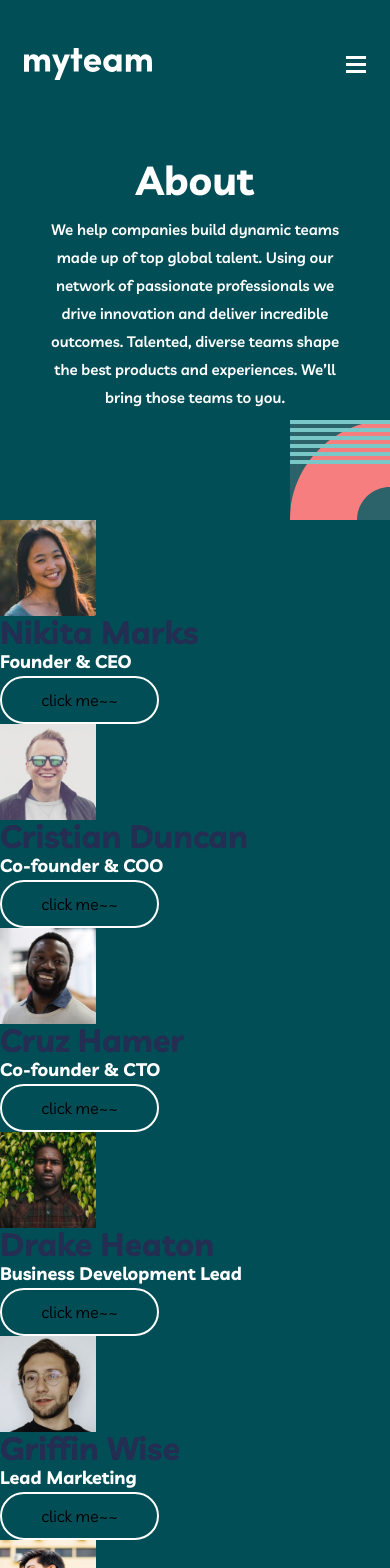
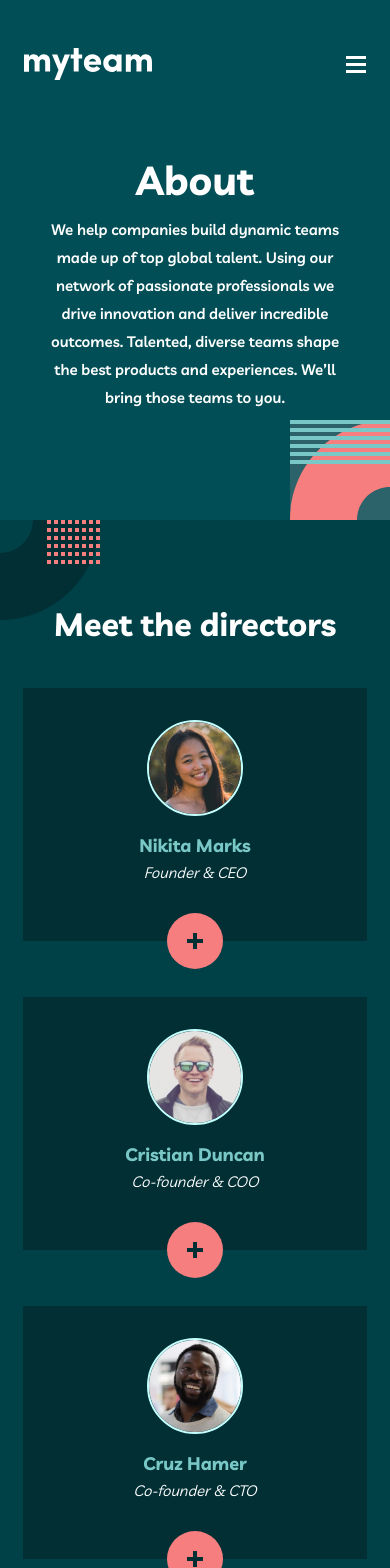
Before and after one commit to Eileenpk/My-Team, a Next.js app: page /About in a window 390 px wide. Shown: the top 1568 px of the page. Built offline with nearby package versions, Linux system fonts and the light colour scheme.

Commit message:
finish: About.js director section mobile CSS

```diff
--- a/pages/About.js
+++ b/pages/About.js
@@ -18,7 +18,8 @@ export default function About() {
         </p>
       </header>
       <main>
-        <section className={styles.directorSection}>
+        <section className={` px-[6%] pt-[88px] pb-[116px] ${styles.directorSection}`} >
+            <h2 className={`mb-12 ${styles.heading2}`}>Meet the directors</h2>
           <DirectorCard
             name="Nikita Marks"
             title="Founder & CEO"
--- a/pages/components/DirectorCard.js
+++ b/pages/components/DirectorCard.js
@@ -1,32 +1,47 @@
 import Image from "next/image";
 import styles from "@/styles/directorCard.module.css";
 import { useState } from "react";
-export default function DirectorCard({
-  name,
-  title,
-  text,
-  src,
-}) {
-  const handleClick = () => {};
-  const [isInfoShown, setIsInfoShown] = useState(false)
+export default function DirectorCard({ name, title, text, src }) {
+
+  const [isInfoShown, setIsInfoShown] = useState(false);
   return (
-    <div className={`${styles.directorCard}`}>
-      <Image src={src} height={96} width={96} alt={`${name}'s avatar`} />
-      <h2>{name}</h2>
-      <h3>{title}</h3>
+    <div className={`mb-14 flex flex-col items-center ${styles.directorCard}`}>
+      {!isInfoShown && <Image
+        src={src}
+        height={96}
+        width={96}
+        alt={`${name}'s avatar`}
+        className={`mt-8 mb-4 ${styles.avatar}`}
+      />}
+      <h3 className={isInfoShown ? `mb-2 mt-8 ${styles.heading3}` : ` ${styles.heading3}`}>{name}</h3>
+     {!isInfoShown && <p className={` ${styles.title}`}>{title}</p>}
       {isInfoShown && (
-        <div>
-          <p>{text}</p>
-          <a href="https://twitter.com/?lang=en">
-            <svg xmlns="http://www.w3.org/2000/svg" width="24" height="20">
+        <div className={`flex flex-col items-center px-[14%] ${styles.info}`}>
+          <p className={``}>{text}</p>
+
+          <div className={`flex mt-6 gap-4`}>
+            <a href="https://twitter.com/?lang=en" aria-label="Open Twitter">
+              <svg
+                className={`${styles.socialIcon}`}
+                alt="Twitter icon"
+                xmlns="http://www.w3.org/2000/svg"
+                width="24"
+                height="20"
+              >
                 <path
                   fill="#FFF"
                   d="M24 2.557a9.83 9.83 0 01-2.828.775A4.932 4.932 0 0023.337.608a9.864 9.864 0 01-3.127 1.195A4.916 4.916 0 0016.616.248c-3.179 0-5.515 2.966-4.797 6.045A13.978 13.978 0 011.671 1.149a4.93 4.93 0 001.523 6.574 4.903 4.903 0 01-2.229-.616c-.054 2.281 1.581 4.415 3.949 4.89a4.935 4.935 0 01-2.224.084 4.928 4.928 0 004.6 3.419A9.9 9.9 0 010 17.54a13.94 13.94 0 007.548 2.212c9.142 0 14.307-7.721 13.995-14.646A10.025 10.025 0 0024 2.557z"
                 />
               </svg>
             </a>
-          <a href="https://www.linkedin.com">
-            <svg xmlns="http://www.w3.org/2000/svg" width="20" height="20">
+            <a href="https://www.linkedin.com" aria-label="Open LinkedIn">
+              <svg
+                className={`${styles.socialIcon}`}
+                alt="LinkedIn icon"
+                xmlns="http://www.w3.org/2000/svg"
+                width="20"
+                height="20"
+              >
                 <path
                   fill="#FFF"
                   d="M18 0H2C.9 0 0 .9 0 2v16c0 1.1.9 2 2 2h16c1.1 0 2-.9 2-2V2c0-1.1-.9-2-2-2zM6 17H3V8h3v9zM4.5 6.3c-1 0-1.8-.8-1.8-1.8s.8-1.8 1.8-1.8 1.8.8 1.8 1.8-.8 1.8-1.8 1.8zM17 17h-3v-5.3c0-.8-.7-1.5-1.5-1.5s-1.5.7-1.5 1.5V17H8V8h3v1.2c.5-.8 1.6-1.4 2.5-1.4 1.9 0 3.5 1.6 3.5 3.5V17z"
@@ -34,10 +49,47 @@ export default function DirectorCard({
               </svg>
             </a>
           </div>
+        </div>
       )}
 
-      <button className={`button`} onClick={() => setIsInfoShown(!isInfoShown)}>
-        click me~~
+      <button
+        className={`flex items-center justify-center ${
+          isInfoShown
+            ? `${styles.lightBtn} ${styles.button}`
+            : `${styles.button}`
+        }`}
+        aria-label={`${isInfoShown ? "Close" : "Open"} what ${name} had to say`}
+        onClick={() => setIsInfoShown(!isInfoShown)}
+      >
+        {isInfoShown ? (
+          <svg
+            className={`${styles.closeIcon}`}
+            alt={`Close icon`}
+            xmlns="http://www.w3.org/2000/svg"
+            width="18"
+            height="17"
+          >
+            <path
+              fill="#FFF"
+              fill-rule="evenodd"
+              d="M15.01.368l2.122 2.122-6.01 6.01 6.01 6.01-2.122 2.122L9 10.622l-6.01 6.01L.868 14.51 6.88 8.5.87 2.49 2.988.368 9 6.38 15.01.37z"
+            />
+          </svg>
+        ) : (
+          <svg
+            className={`${styles.closeIcon}`}
+            alt={`Open icon`}
+            xmlns="http://www.w3.org/2000/svg"
+            width="16"
+            height="16"
+          >
+            <path
+              fill="#012F34"
+              fill-rule="evenodd"
+              d="M10 0v5.999L16 6v4h-6v6H6v-6H0V6h6V0h4z"
+            />
+          </svg>
+        )}
       </button>
     </div>
   );
--- a/styles/about.module.css
+++ b/styles/about.module.css
@@ -7,6 +7,21 @@
   .headingText {
     max-width: 457px;
     line-height: 28px;
+  }
+
+  /* Director Section */
+
+  .directorSection {
+    background-color: var(--third-background-color);
+    background-image: url(../public/images/bg-pattern-about-2-contact-1.svg), url(../public/images/bg-pattern-home-4-about-3.svg);
+    background-repeat: no-repeat, no-repeat;
+    background-position: top -100px left -100px, right bottom;
+  }
+
+  .heading2 {
+    color: var(--font-color);
+    text-align: center;
+
   }
 
   @media(min-width:768px) {
--- a/styles/directorCard.module.css
+++ b/styles/directorCard.module.css
@@ -0,0 +1,39 @@
+.directorCard {
+    background-color: var(--second-background-color);
+    height: 253px;
+    position: relative;
+}
+
+
+.avatar {
+    border-radius: 50%;
+    border: 2px solid #C4FFFE;
+}
+
+.heading3 {
+    color: var(--sub-heading-color);
+}
+
+.title {
+    font-size: 15px;
+    font-style: italic;
+    font-weight: 500;
+    line-height: 25px;
+    letter-spacing: 0px;
+    text-align: center;
+}
+
+.button {
+    background-color: var(--second-color);
+    width: 56px;
+    height: 56px;
+    border-radius: 50%;
+    position: absolute;
+    bottom: -28px;
+    transition: background-color 500ms;
+}
+
+.lightBtn {
+    background-color: var(--sub-heading-color);
+
+}
```
Also changed, not shown: 1 other file (tests, documents, lock files or other folders). Lines whose indentation alone changed are shown as unchanged.
